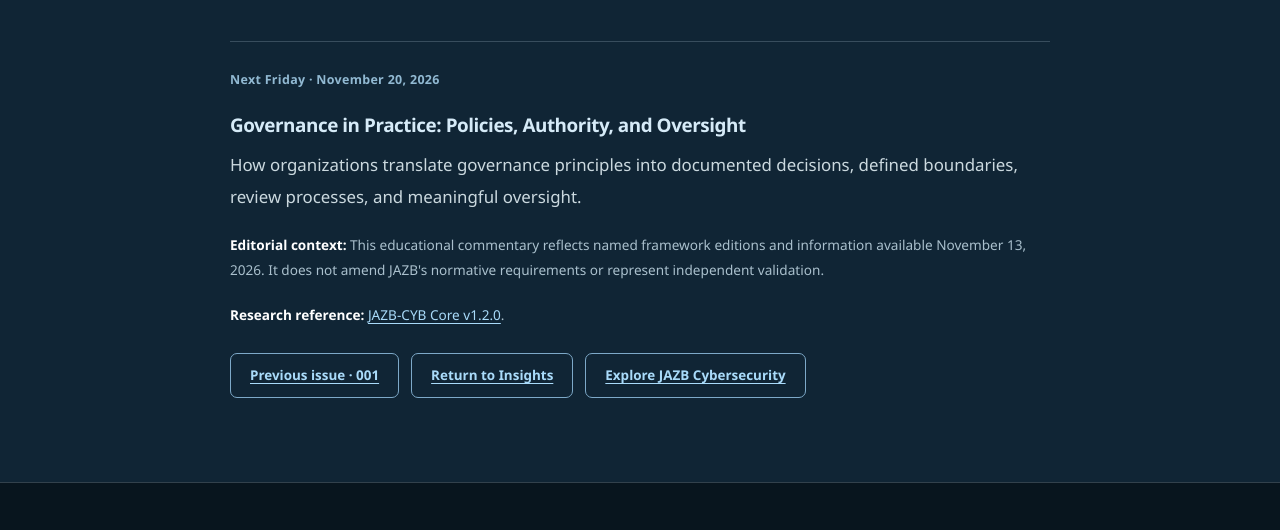
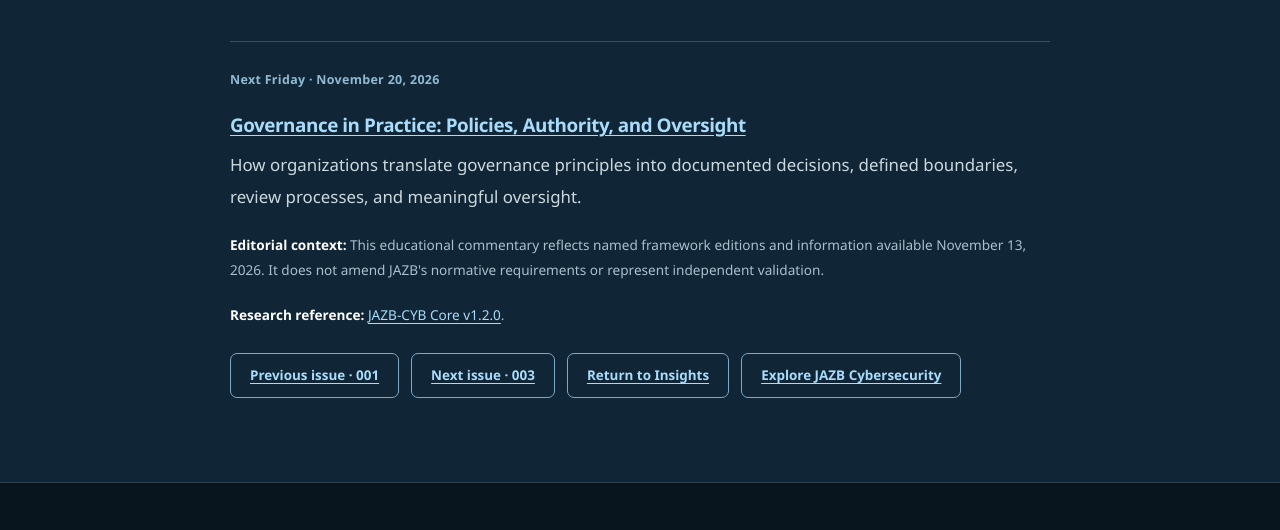
Before and after one commit to innavarix/jazb-website, a plain HTML site: page insights/FF002.html in a window 1280 px wide. Shown: the part 5016-5546 px from the top of the page. Drawn offline with Linux system fonts and the light colour scheme.

Commit message:
Link Friday Framework 003 in insights/FF002.html

```diff
--- a/insights/FF002.html
+++ b/insights/FF002.html
@@ -47,7 +47,7 @@
 <p>A mature cybersecurity program must explain not only what was done, but why it was authorized, who was accountable, and what evidence supports the resulting assurance claims.</p>
 <div class="article-quote">If a significant cybersecurity incident occurred tomorrow, could your organization demonstrate who authorized the decisions that contributed to its exposure, what information supported those decisions, and who was accountable for reviewing them?</div>
 <p>That is where governance moves beyond documentation and becomes an operational responsibility.</p>
-<div class="article-end"><p class="meta">Next Friday · November 20, 2026</p><h3>Governance in Practice: Policies, Authority, and Oversight</h3><p>How organizations translate governance principles into documented decisions, defined boundaries, review processes, and meaningful oversight.</p><p class="small"><strong>Editorial context:</strong> This educational commentary reflects named framework editions and information available November 13, 2026. It does not amend JAZB's normative requirements or represent independent validation.</p><p class="small"><strong>Research reference:</strong> <a href="https://zenodo.org/records/24144120" target="_blank" rel="noopener noreferrer">JAZB-CYB Core v1.2.0</a>.</p><div class="buttons"><a class="button" href="/insights/FF001.html">Previous issue · 001</a><a class="button" href="/insights/">Return to Insights</a><a class="button" href="/cybersecurity.html">Explore JAZB Cybersecurity</a></div></div>
+<div class="article-end"><p class="meta">Next Friday · November 20, 2026</p><h3><a href="/insights/FF003.html">Governance in Practice: Policies, Authority, and Oversight</a></h3><p>How organizations translate governance principles into documented decisions, defined boundaries, review processes, and meaningful oversight.</p><p class="small"><strong>Editorial context:</strong> This educational commentary reflects named framework editions and information available November 13, 2026. It does not amend JAZB's normative requirements or represent independent validation.</p><p class="small"><strong>Research reference:</strong> <a href="https://zenodo.org/records/24144120" target="_blank" rel="noopener noreferrer">JAZB-CYB Core v1.2.0</a>.</p><div class="buttons"><a class="button" href="/insights/FF001.html">Previous issue · 001</a><a class="button" href="/insights/FF003.html">Next issue · 003</a><a class="button" href="/insights/">Return to Insights</a><a class="button" href="/cybersecurity.html">Explore JAZB Cybersecurity</a></div></div>
 </div></section></main>
 <footer class="site-footer"><div class="container"><div class="footer-grid">
 <div><p class="footer-brand">JAZB</p><p>Independent cybersecurity and AI governance research. Distinct framework families, preserved publication history, and explicit evidence boundaries.</p></div>
```
